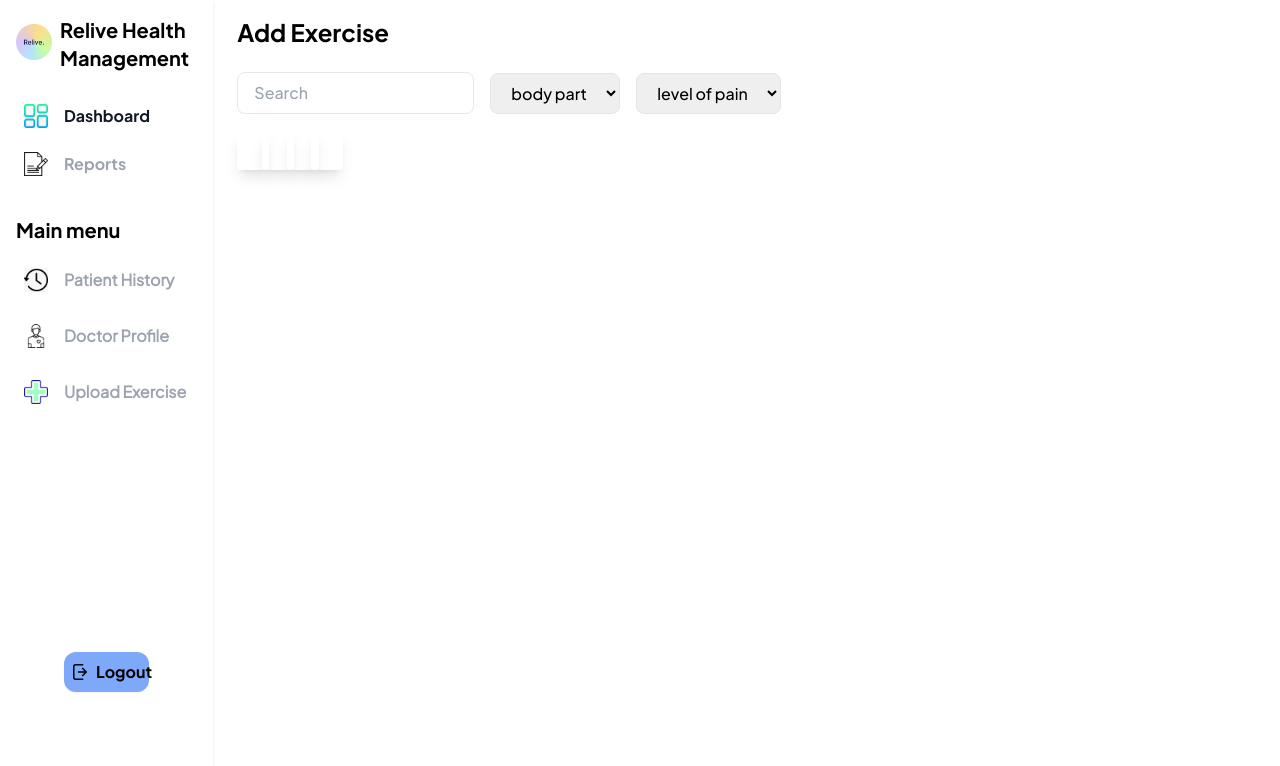
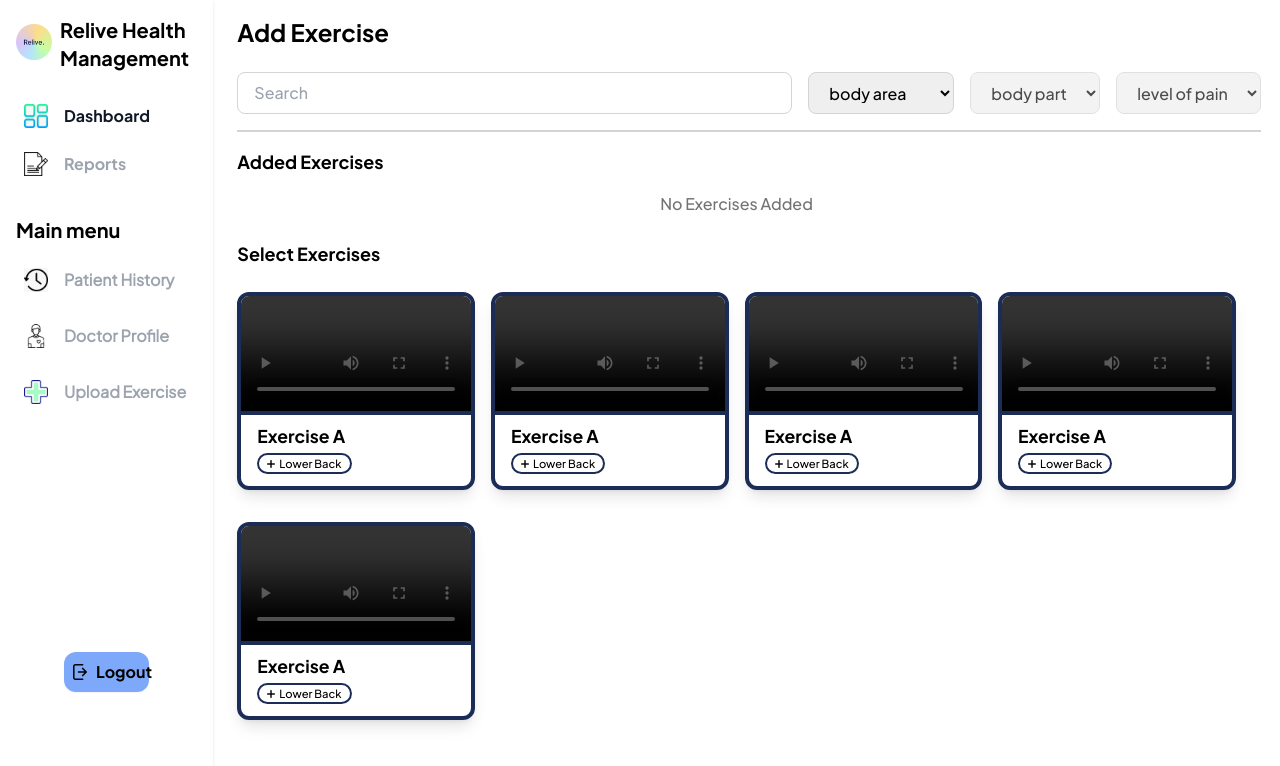
Before and after one commit to tungctn/Relive, a React (Create React App) app in the folder web/client/: page /doctor/addExercise in a window 1280 px wide. Shown: the top 766 px of the page. Built offline with nearby package versions, Linux system fonts and the light colour scheme.

Commit message:
addExercise not linked

```diff
--- a/web/client/src/components/doctorDashboard/AddExercise.js
+++ b/web/client/src/components/doctorDashboard/AddExercise.js
@@ -1,36 +1,52 @@
 import React, {useState} from "react";
-import {useLocation} from "react-router-dom";
+import icon from "../../assets/img/dashboard/add_prescription_logo.png";
 
 function AddExercise () {
-    const location = useLocation();
-    const problem = location.state?.problem;
-    const level = location.state?.level;
-    const problemType = location.state?.problemType;
+    const [searchTerm, setSearchTerm] = useState("");
+    const [selectedProblem, setSelectedProblem] = useState("");
+    const [selectedLevel, setSelectedLevel] = useState("");
+    const [bodyPart, setBodyPart] = useState("");
+    const [selectedVideo, setSelectedVideo] = useState([]);
 
-    const [searchTerm, setSearchTerm] = useState("");
-    const [selectedProblem, setSelectedProblem] = useState(problem || "");
-    const [selectedLevel, setSelectedLevel] = useState(level || "");
+    const handleVideoSelect = (exercise) => {
+        if (selectedVideo.includes(exercise)) {
+            setSelectedVideo(prev => prev.filter(e => e !== exercise));
+        } else {
+            setSelectedVideo(prev => [...prev, exercise]);
+        }
+    };
 
 
     return (
         <div className="flex flex-col ml-6 mt-4">
             <h1 className="text-2xl font-plusBold w-60">Add Exercise</h1>
-            <div className="flex flex-row justify-between items-center mt-6">
+            <div className="w-[80vw] border-neutral-300 border-b-2">
+                <div className="flex justify-between mt-6 mb-4">
                     <input
                         type="text"
                         placeholder="Search"
                         value={searchTerm}
                         onChange={e => setSearchTerm(e.target.value)}
-                    className="flex-grow rounded-lg font-plusMedium text-md px-4 py-2 border w-[32rem] focus:outline-none"
+                        className="flex-grow rounded-lg font-plusMedium text-md px-4 py-2 border border-neutral-300 w-[32rem] focus:outline-none"
                     />
+                    <select
+                        value={bodyPart}
+                        onChange={e => setBodyPart(e.target.value)}
+                        className="w-76 rounded-lg ml-4 font-plusMedium text-md py-2 px-4 border border-solid border-neutral-300 focus:outline-none"
+                    >
+                        <option value="" disabled>body area</option>
+                        <option value="Upper Body">Upper Body</option>
+                        <option value="Lower Body">Lower Body</option>
+                    </select>
                     <select
                         value={selectedProblem}
                         onChange={e => setSelectedProblem(e.target.value)}
-                    className="w-76 rounded-lg ml-4 font-plusMedium text-md py-2 px-4 border border-solid border-neutral-200 focus:outline-none"
+                        disabled={!bodyPart}
+                        className="w-76 rounded-lg ml-4 font-plusMedium text-md py-2 px-4 border border-solid border-neutral-300 focus:outline-none"
                     >
                         <option value="" disabled>body part</option>
 
-                    {problemType === "upperProblem" && (
+                        {bodyPart === "Upper Body" && (
                         <>
                             <option value="Neck">Neck</option>
                             <option value="Shoulder">Shoulder</option>
@@ -43,7 +59,7 @@ function AddExercise () {
                         </>
                         )}
 
-                    {problemType === "lowerProblem" && (
+                        {bodyPart === "Lower Body" && (
                         <>
                             <option value="Lower Back">Lower Back</option>
                             <option value="Leg">Leg</option>
@@ -58,7 +74,8 @@ function AddExercise () {
                     <select
                         value={selectedLevel}
                         onChange={e => setSelectedLevel(e.target.value)}
-                    className="w-76 rounded-lg ml-4 font-plusMedium text-md py-2 px-4 border border-solid border-neutral-200 focus:outline-none"
+                        disabled={!selectedProblem}
+                        className="w-76 rounded-lg ml-4 font-plusMedium text-md py-2 px-4 border border-solid border-neutral-300 focus:outline-none"
                     >
                         <option value="" disabled>level of pain</option>
                         <option value="1">Mild</option>
@@ -69,14 +86,69 @@ function AddExercise () {
                     </select>
 
                 </div>
-            <div className="grid grid-cols-4 gap-4 mt-4">
-                {[1, 2, 3, 4].map(exercise => (
-                    <div key={exercise.id} className="rounded overflow-hidden shadow-lg p-4">
-                        <video src={exercise.videoPath} controls className="w-full"></video>
-                        <h2 className="mt-2">{exercise.title}</h2>
+            </div>
+
+            <div className="w-[78vw] flex flex-col mt-4">
+                <h1 className="font-plusBold text-lg">Added Exercises</h1>
+                {selectedVideo.length !== 0 ? (
+                    <div className="grid grid-cols-4 gap-4 mt-2">
+                        {selectedVideo.map(exercise => (
+                            <div key={exercise.id} className="mt-4 rounded-xl overflow-hidden cursor-pointer border-4 border-primary shadow-lg focus:border-secondary hover:border-secondary hover:border-6">
+                                <video src={exercise.videoPath} controls className="w-full border-b-4 border-primary"></video>
+                                <div className="mt-2 mx-4 mb-3 flex flex-col gap-1">
+                                    <h2 className="font-plusBold text-[1.1rem]">Exercise A {exercise.title}</h2>
+                                    <div>
+                                        <div className="flex flex-row items-center rounded-xl border-primary border-2 w-fit px-2">
+                                            <img
+                                                src={icon}
+                                                className="h-2"
+                                                alt="bodyPartHit"
+                                            >
+                                            </img>
+                                            <h2 className="ml-1 font-plusMedium text-[0.7rem]">Lower Back</h2>
+                                        </div>
+                                    </div>
+                                </div>
                             </div>
                         ))}
                     </div>
+                ) : (
+                    <div className="flex mt-4 justify-center">
+                        <h1 className="font-plusMedium text-md text-neutral-500">No Exercises Added</h1>
+                    </div>
+                )}
+
+            </div>
+
+            <div className="w-[78vw] flex flex-col mt-6">
+                <h1 className="font-plusBold text-lg">Select Exercises</h1>
+                <div className="grid grid-cols-4 gap-4 mt-2 ">
+                    {[1, 2, 3, 4, 5].map(exercise => (
+                        <div
+                            key={exercise.id}
+                            onClick={() => handleVideoSelect(exercise)}
+                            className="mt-4 rounded-xl overflow-hidden cursor-pointer border-4 border-primary shadow-lg focus:border-secondary hover:border-secondary hover:border-6"
+                        >
+                            <video src={exercise.videoPath} controls className="w-full border-b-4 border-primary"></video>
+                            <div className="mt-2 mx-4 mb-3 flex flex-col gap-1">
+                                <h2 className="font-plusBold text-[1.1rem]">Exercise A {exercise.title}</h2>
+                                <div>
+                                    <div className="flex flex-row items-center rounded-xl border-primary border-2 w-fit px-2">
+                                        <img
+                                            src={icon}
+                                            className="h-2"
+                                            alt="bodyPartHit"
+                                        >
+                                        </img>
+                                        <h2 className="ml-1 font-plusMedium text-[0.7rem]">Lower Back</h2>
+                                    </div>
+                                </div>
+                            </div>
+                        </div>
+                    ))}
+                </div>
+            </div>
+
         </div>
     )
 };
```
Also changed, not shown: web/client/src/components/doctorDashboard/VideoUpload.js (+59 -39 lines), web/client/src/pages/DoctorDashboard.js (+34 -42 lines). Lines whose indentation alone changed are shown as unchanged.
